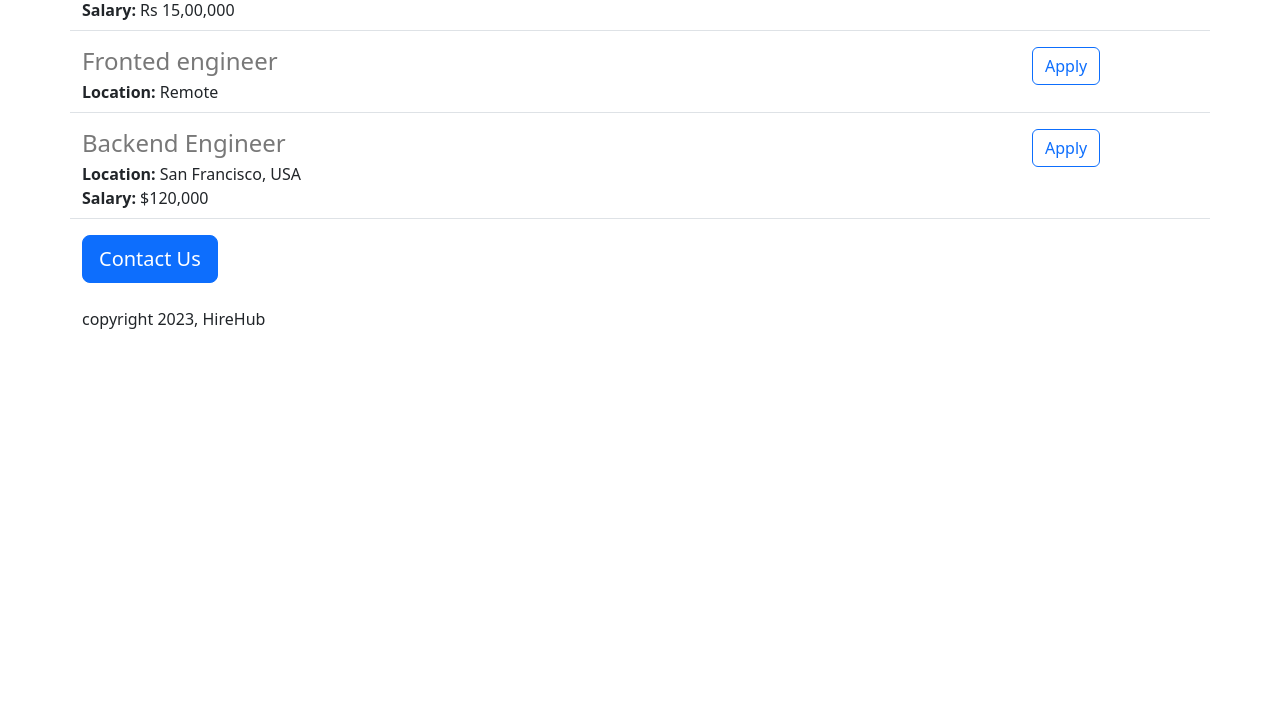
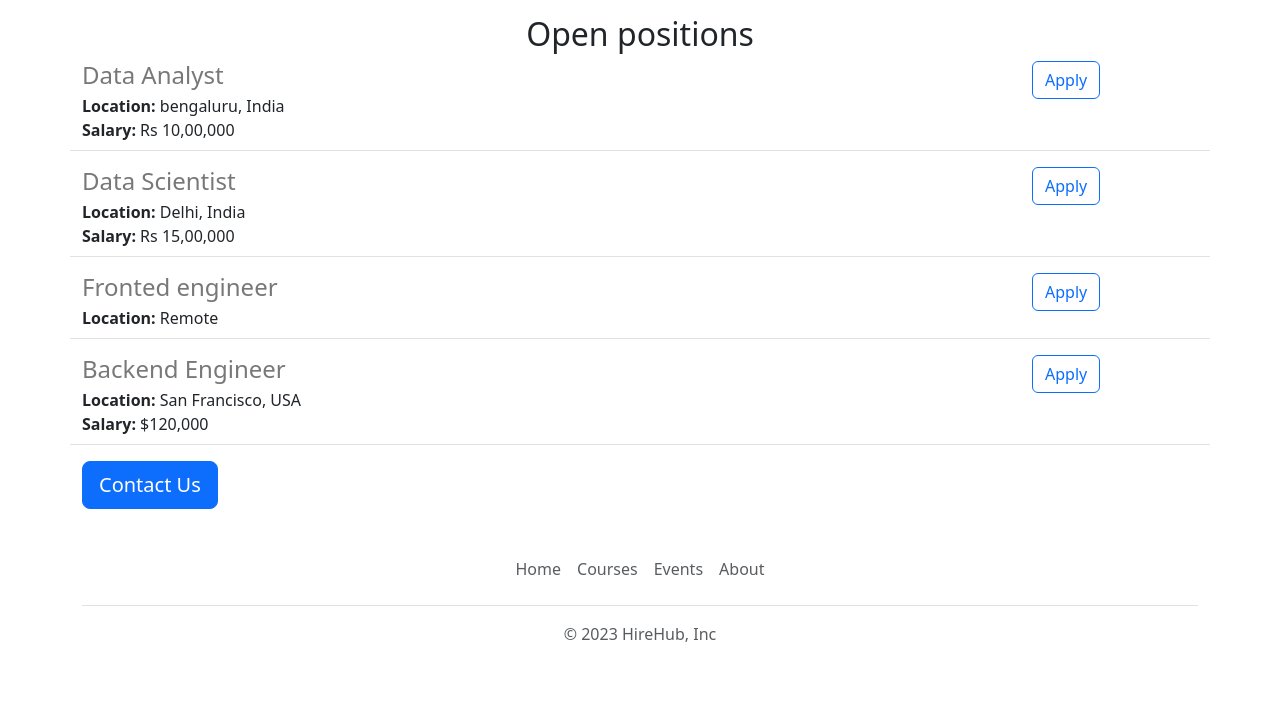
Before and after one commit to abhishjais1/HireHub-Careers-website, a Flask app: page / in a window 1280 px wide. Shown: the part 809-1511 px from the top of the page. Before the commit the page ends 1138 px from the top, so only its background shows below. Run offline with Flask 3, Linux system fonts and the light colour scheme.

Commit message:
Functional and aesthetic improvement

```diff
--- /dev/null
+++ b/templates/footer.html
@@ -0,0 +1,12 @@
+<div class="container">
+  <footer class="py-3 my-4">
+    <ul class="nav justify-content-center border-bottom pb-3 mb-3">
+      <li class="nav-item"><a  target="_blank" href="https://www.linkedin.com" class="nav-link px-2 text-muted">Home</a></li>
+      <li class="nav-item"><a  target="_blank" href="https://practice.geeksforgeeks.org/courses/" class="nav-link px-2 text-muted">Courses</a></li>
+
+      <li class="nav-item"><a target="_blank" href="https://jovian.ai/events" class="nav-link px-2 text-muted">Events</a></li>
+      <li class="nav-item"><a  target="_blank" href="https://careers-website2--abhishekkum1086.repl.co/" class="nav-link px-2 text-muted">About</a></li>
+    </ul>
+    <p class="text-center text-muted">&copy; 2023 HireHub, Inc</p>
+  </footer>
+</div>
--- a/templates/home.html
+++ b/templates/home.html
@@ -12,17 +12,27 @@
         height: 360px;
         width: 100%;
         object-fit: cover;
+        margin-bottom: 16px;
       }
     </style>
   </head>
 
   <body>
+    {% include 'nav.html' %}
+        <img class="img-fluid" id="banner" src="https://careers-website2--abhishekkum1086.repl.co/static/banner.jpg" alt=""
+     height="320" >
     <div class="container">
-    <h1 class="text-center" mt-2 mb-4>{{company_name}} Careers</h1>
-    <img class="img-fluid" id="banner" src="https://careers-website2--abhishekkum1086.repl.co/static/banner.jpg" alt=""
-     height="320" >
-   <h2 class="text-center" mt2 mb4>About HireHub</h1>
-    <p class="lead">Lorem ipsum dolor sit amet, consectetur adipiscing elit, sed do eiusmod tempor incididunt ut labore et dolore magna aliqua. Ut enim ad minim veniam, quis nostrud exercitation ullamco laboris nisi ut aliquip ex ea commodo consequat. Duis aute irure dolor in reprehenderit in voluptate velit esse cillum dolore eu fugiat nulla pariatur. Excepteur sint occaecat cupidatat non proident, sunt in culpa qui officia deserunt mollit anim id est laborum.</p>
+    <h1 class="text-center" mt-2 mb-4>{{company_name}} Careers
+    </h1>
+      <div class="row" style="margin-bottom:16px">
+        <div class="col-md-6">
+    <p class="lead">Lorem ipsum dolor sit amet, consectetur adipiscing elit, sed do eiusmod tempor incididunt ut labore et dolore magna aliqua. Ut enim ad minim veniam, quis nostrud exercitation ullamco laboris nisi ut aliquip ex ea commodo consequat. Duis aute irure dolor in reprehenderit in voluptate velit esse cillum dolore eu fugiat nulla pariatur. Excepteur sint occaecat cupidatat non proident, sunt in culpa qui officia deserunt mollit anim id est laborum.
+    </p>
+     </div>
+        <div class="d-none d-md-block col-md-6">
+<img src="/static/people.jpg" style="height:320px; border-radius:4px;">
+       </div>
+     </div>
     <h2 class="text-center" mt-2 mb-4>Open positions</h2>
   <div>
         {% for job in jobs %}
@@ -30,10 +40,10 @@
         {% endfor %}
       </div>
       <div class="text-centre">
-        <button class="btn btn-primary btn-lg">Contact
-          Us</button>
-        <p class="mt-4">copyright 2023,  HireHub</p>
+        <a class="btn btn-primary btn-lg" href="mailto:hello@hirehub.ai?subject=question%20about%20Job%20opening&body=My%20name%3A%20%3Cyour%20name%20here%3E%0D%0AMy%20Question%3A%20%3CEnter%20question%20here%3E">Contact
+          Us</a>
         </div>
       </div>
+    {% include 'footer.html' %}
   </body>
 </html>
--- a/templates/jobitem.html
+++ b/templates/jobitem.html
@@ -14,7 +14,7 @@
     {% endif %}
   </div>
   <div class="col-2 padding-right:16px">
-    <a href="/job/{{job['id']}}" type="button" class="btn btn-outline-primary float-right align-middle" >Apply</a>
+    <a href="mailto:hello@hirehub.ai?subject=Application%20for%20{{job['title']}}}&body=My%20name%3A%20%3Cyour%20name%20here%3E%0D%0AMy%20resume%20link%3A%20%3Cresume%20link%3E%0D%0AMy%20linkedin%20link%3A%20%3Clinkedin%20link%3E" type="button" class="btn btn-outline-primary float-right align-middle" >Apply</a>
   </div>
 
 </div>
--- /dev/null
+++ b/templates/nav.html
@@ -0,0 +1,9 @@
+<nav class="navbar shadow-sm fixed-top bg-white">
+  <div class="container-fluid">
+    <a class="navbar-brand" href="/">
+      <img src="/static/logo.svg" alt="" width="30" height="24" class="d-inline-block align-text-top">
+      HireHub
+    </a>
+  </div>
+</nav>
+<div style="height:56px"></div>
```
Also changed, not shown: static/logo.svg (added), 1 other file.
